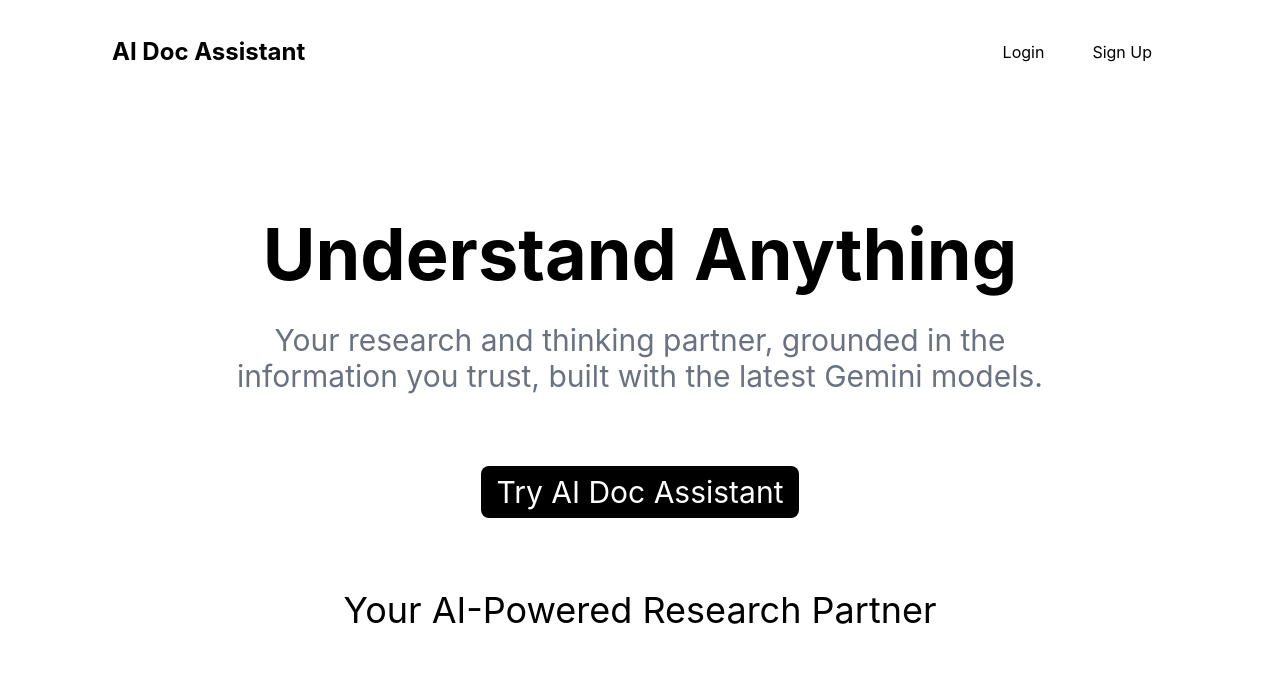
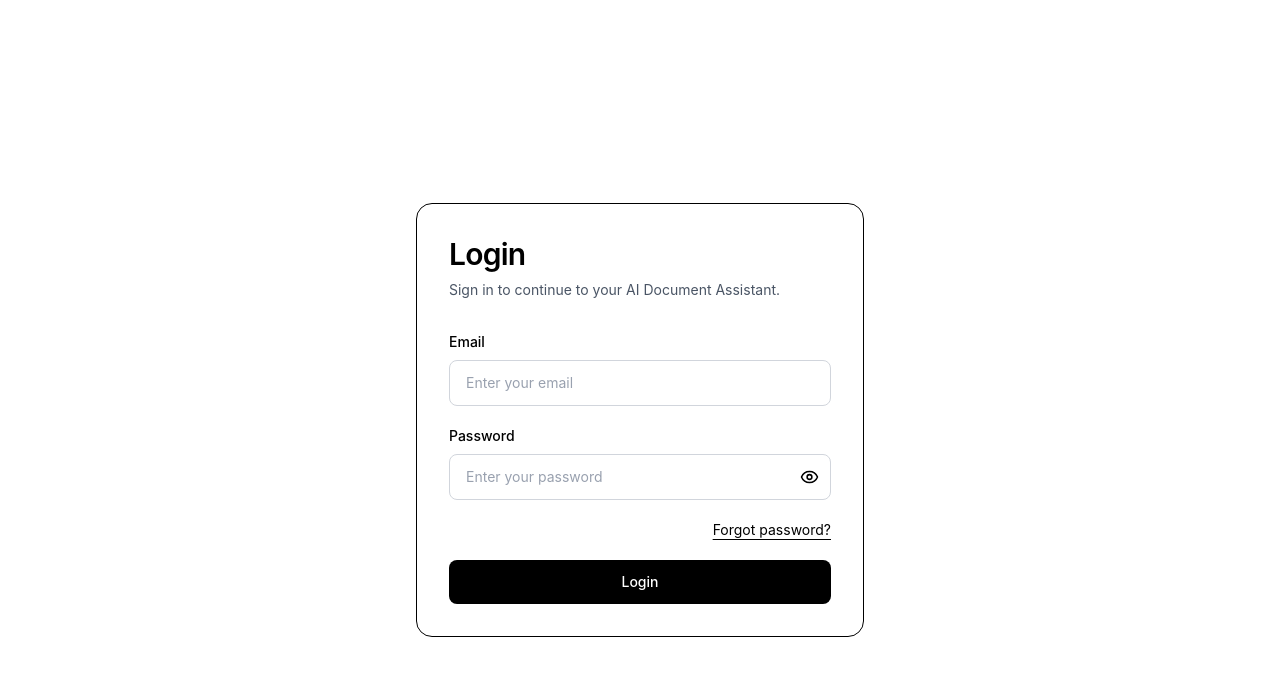
Before and after one commit to AnudeepthiKolagani/ai-doc-assistant-web, a React (Vite) app: page / in a window 1280 px wide. Shown: the top 676 px of the page. Built offline with nearby package versions, Linux system fonts and the light colour scheme.

Commit message:
feat: create login page for users

```diff
--- a/src/App.jsx
+++ b/src/App.jsx
@@ -1,10 +1,12 @@
 import "./App.css";
-import { LadingPage } from "./pages/LandingPage";
+import LoginPage from "./features/auth/pages/LoginPage";
+// import { LadingPage } from "./pages/LandingPage";
 
 function App() {
   return (
     <div className="w-full h-screen px-20 mt-5">
-      <LadingPage />
+      {/* <LadingPage /> */}
+      <LoginPage />
     </div>
   );
 }
--- /dev/null
+++ b/src/features/auth/components/LoginForm.jsx
@@ -0,0 +1,131 @@
+import { useState } from "react";
+import { useForm } from "react-hook-form";
+import { zodResolver } from "@hookform/resolvers/zod";
+import { Eye, EyeOff } from "lucide-react";
+import { loginSchema } from "../schemas/auth.schema";
+
+const LoginForm = () => {
+  const [showPassword, setShowPassword] = useState(false);
+
+  const {
+    register,
+    handleSubmit,
+    formState: { errors, isSubmitting },
+  } = useForm({
+    resolver: zodResolver(loginSchema),
+    mode: "onBlur",
+  });
+
+  const onSubmit = async (data) => {
+    console.log("Login data:", data);
+  };
+
+  return (
+    <div className="w-full max-w-md rounded-2xl border border-black bg-white p-8">
+      {/* Heading */}
+      <div className="mb-8">
+        <h1 className="text-3xl font-semibold tracking-tight text-black">
+          Login
+        </h1>
+        <p className="mt-2 text-sm text-gray-600">
+          Sign in to continue to your AI Document Assistant.
+        </p>
+      </div>
+      <div className="space-y-5">
+        {/* Email */}
+        <div>
+          <label
+            htmlFor="email"
+            className="mb-2 block text-sm font-medium text-black"
+          >
+            Email
+          </label>
+
+          <input
+            id="email"
+            type="email"
+            placeholder="Enter your email"
+            {...register("email")}
+            className={`w-full rounded-lg border bg-white px-4 py-3 text-sm text-black outline-none transition placeholder:text-gray-400
+          ${
+            errors.email
+              ? "border-red-500"
+              : "border-gray-300 focus:border-black"
+          }`}
+          />
+
+          {errors.email && (
+            <p className="mt-1.5 text-xs text-red-500 ">
+              {errors.email.message}
+            </p>
+          )}
+        </div>
+
+        {/* Password */}
+        <div>
+          <label
+            htmlFor="password"
+            className="mb-2 block text-sm font-medium text-black"
+          >
+            Password
+          </label>
+
+          <div className="relative">
+            <input
+              id="password"
+              type={showPassword ? "text" : "password"}
+              placeholder="Enter your password"
+              {...register("password")}
+              className={`w-full rounded-lg border bg-white px-4 py-3 pr-12 text-sm text-black outline-none transition placeholder:text-gray-400
+            ${
+              errors.password
+                ? "border-red-500"
+                : "border-gray-300 focus:border-black"
+            }`}
+            />
+
+            <button
+              type="button"
+              onClick={() => setShowPassword((prev) => !prev)}
+              className="absolute right-3 top-1/2 -translate-y-1/2 text-black cursor-pointer"
+              aria-label={showPassword ? "Hide password" : "Show password"}
+            >
+              {showPassword ? <EyeOff size={19} /> : <Eye size={19} />}
+            </button>
+          </div>
+
+          {errors.password && (
+            <p className="mt-1.5 text-xs text-red-500">
+              {errors.password.message}
+            </p>
+          )}
+        </div>
+
+        {/* Forgot Password */}
+        <div className="flex justify-end">
+          <button
+            type="button"
+            className="text-sm text-black underline underline-offset-4 hover:no-underline cursor-pointer"
+            onClick={() => {
+              // Navigate to forgot password
+            }}
+          >
+            Forgot password?
+          </button>
+        </div>
+
+        {/* Login Button */}
+        <button
+          type="button"
+          onClick={handleSubmit(onSubmit)}
+          disabled={isSubmitting}
+          className="w-full rounded-lg bg-black px-4 py-3 text-sm font-medium text-white transition hover:bg-gray-800 disabled:cursor-not-allowed disabled:opacity-60 cursor-pointer"
+        >
+          {isSubmitting ? "Logging in..." : "Login"}
+        </button>
+      </div>
+    </div>
+  );
+};
+
+export default LoginForm;
--- /dev/null
+++ b/src/features/auth/pages/LoginPage.jsx
@@ -0,0 +1,11 @@
+import LoginForm from "../components/LoginForm";
+
+const LoginPage = () => {
+  return (
+    <main className="flex min-h-screen items-center justify-center bg-white px-4">
+      <LoginForm />
+    </main>
+  );
+};
+
+export default LoginPage;
--- /dev/null
+++ b/src/features/auth/schemas/auth.schema.jsx
@@ -0,0 +1,13 @@
+import {z} from "zod"
+
+export const loginSchema = z.object({
+    email: z
+    .string()
+    .min(1, "Email is required")
+    .email("Please enter a valid email address"),
+
+    password:z
+    .string()
+    .min(1, "Password is required")
+    .min(5, "Password must be at least 5 characters ")
+})
```
Also changed, not shown: package.json (+6 -1 lines), 2 other files (tests, documents, lock files or other folders).
